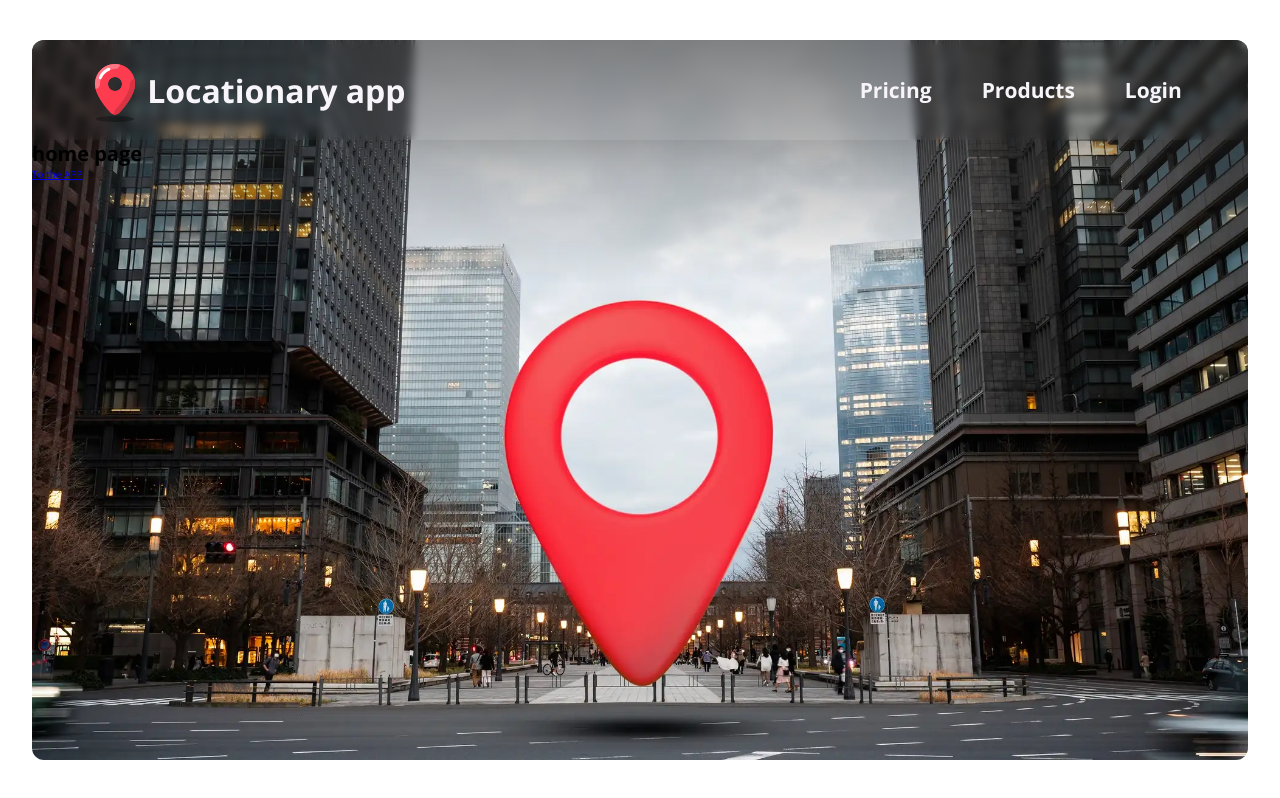
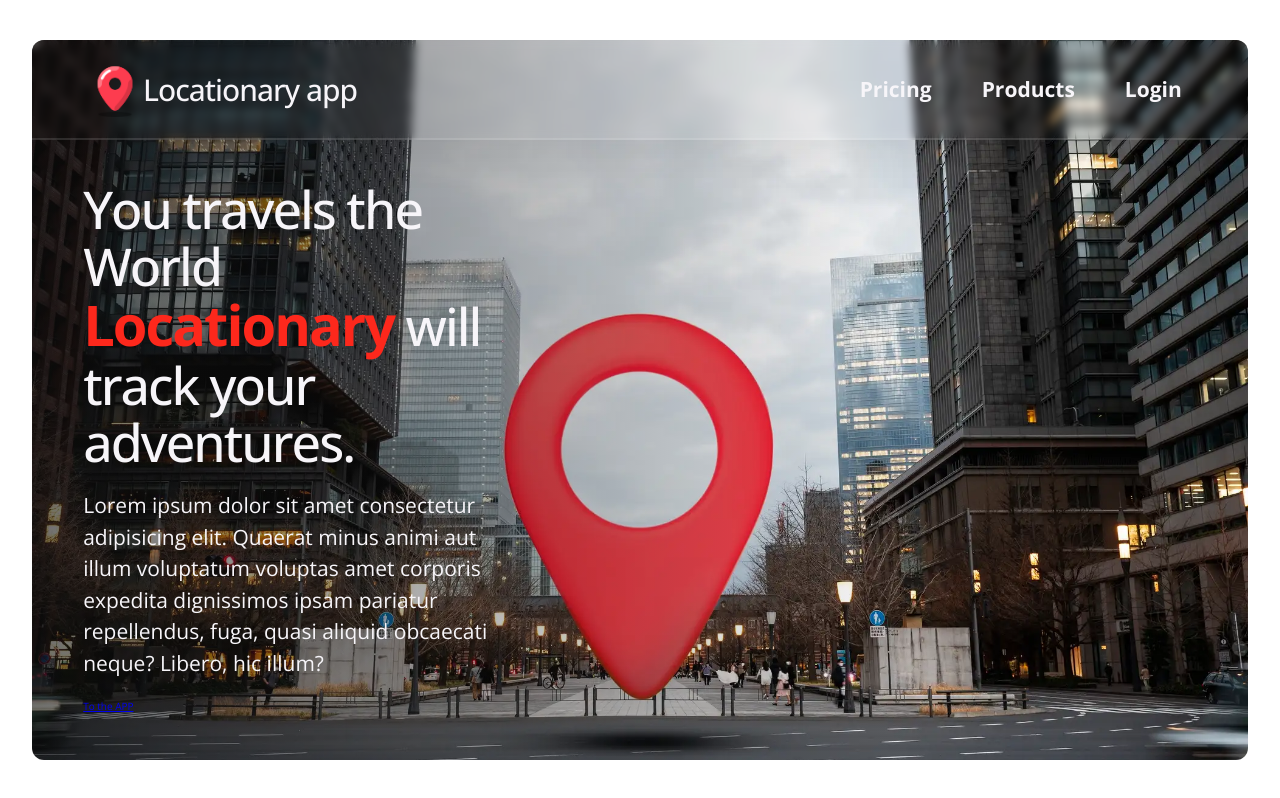
Before and after one commit to Mahyarnafisi/locationary, a React (Vite) app: page / in a window 1280 px wide. Built offline with nearby package versions, Linux system fonts and the light colour scheme.

Commit message:
conetnt on main page

```diff
--- a/src/Components/Logo/Logo.module.css
+++ b/src/Components/Logo/Logo.module.css
@@ -3,8 +3,14 @@
   align-items: center;
   justify-content: center;
 }
+.logo img {
+  width: 20%;
+  height: auto;
+}
 
 .logo h2 {
-  font-size: 3.2rem;
+  font-size: 3rem;
+  font-weight: 500;
+  letter-spacing: -1px;
   color: var(--white);
 }
--- a/src/Components/PageNav/PageNav.module.css
+++ b/src/Components/PageNav/PageNav.module.css
@@ -6,7 +6,8 @@
   height: 10rem;
   padding: 0 4vw;
   backdrop-filter: blur(5px);
-  box-shadow: 0 1rem 3rem #00000015;
+  box-shadow: 0 1rem 5rem #00000010;
+  border-bottom: 2px solid #ffffff20;
 }
 
 .page_nav ul {
@@ -20,7 +21,7 @@
 }
 
 :global(.active) {
-  background-color: var(--brand-1);
+  background-color: var(--brand-3);
   color: var(--white);
 }
 
@@ -28,8 +29,7 @@
   color: var(--white);
   text-decoration: none;
   padding: 1.5rem;
-  height: 5.6rem;
-  border-radius: 1.2rem;
+  border-radius: 0.7rem;
   font-size: 2.1rem;
   font-weight: 700;
 }
--- a/src/Pages/HomePage/HomePage.jsx
+++ b/src/Pages/HomePage/HomePage.jsx
@@ -5,8 +5,13 @@ function HomePage() {
   return (
     <main className={Styles.homepage}>
       <PageNav />
-      <h1>home page</h1>
-      <Link to="app">To the APP</Link>
+      <section className={Styles.section}>
+        <h1>
+          You travels the World <span>Locationary</span> will track your adventures.
+        </h1>
+        <p>Lorem ipsum dolor sit amet consectetur adipisicing elit. Quaerat minus animi aut illum voluptatum voluptas amet corporis expedita dignissimos ipsam pariatur repellendus, fuga, quasi aliquid obcaecati neque? Libero, hic illum?</p>
+        <Link to="app">To the APP</Link>
+      </section>
     </main>
   );
 }
--- a/src/Pages/HomePage/HomePage.module.css
+++ b/src/Pages/HomePage/HomePage.module.css
@@ -4,8 +4,44 @@
   height: 90vh;
   border-radius: 1.2rem;
   overflow: hidden;
-  background-image: linear-gradient(0deg, transparent 66%, #33333399 100%), url(../../assets/homepage_bg.webp);
-  background-position: bottom;
+  background-image: linear-gradient(270deg, transparent 26%, #11111199 100%), url(../../assets/homepage_bg.webp);
+  background-position: 100% 85%;
   background-repeat: no-repeat;
   background-size: cover;
+  display: flex;
+  align-items: center;
+  justify-content: flex-start;
+  flex-direction: column;
+  gap: 4rem;
 }
+
+.section {
+  width: 40vw;
+  display: flex;
+  align-items: flex-start;
+  justify-content: center;
+  flex-direction: column;
+  align-self: flex-start;
+  padding: 0 4vw;
+  gap: 2rem;
+}
+
+.section h1 {
+  color: var(--white);
+  font-size: 5.2rem;
+  font-weight: 500;
+  letter-spacing: -2px;
+  line-height: 1.1;
+}
+.section h1 span {
+  color: var(--brand-2);
+  font-weight: 700;
+  font-size: 5.6rem;
+}
+
+.section p {
+  color: var(--white);
+  font-size: 2.1rem;
+  font-weight: 400;
+  line-height: 1.5;
+}
--- a/src/Pages/Login/Login.module.css
+++ b/src/Pages/Login/Login.module.css
@@ -1,5 +1,5 @@
 .login {
-  border: 1px solid red;
+  background-color: var(--gray);
   height: 100%;
   width: 95vw;
   height: 90vh;
--- a/src/Pages/Pricing/Pricing.module.css
+++ b/src/Pages/Pricing/Pricing.module.css
@@ -1,5 +1,5 @@
 .pricing {
-  border: 1px solid red;
+  background-color: var(--gray);
   height: 100%;
   width: 95vw;
   height: 90vh;
--- a/src/Pages/Products/Products.module.css
+++ b/src/Pages/Products/Products.module.css
@@ -1,5 +1,5 @@
 .products {
-  border: 1px solid red;
+  background-color: var(--gray);
   height: 100%;
   width: 95vw;
   height: 90vh;
```
